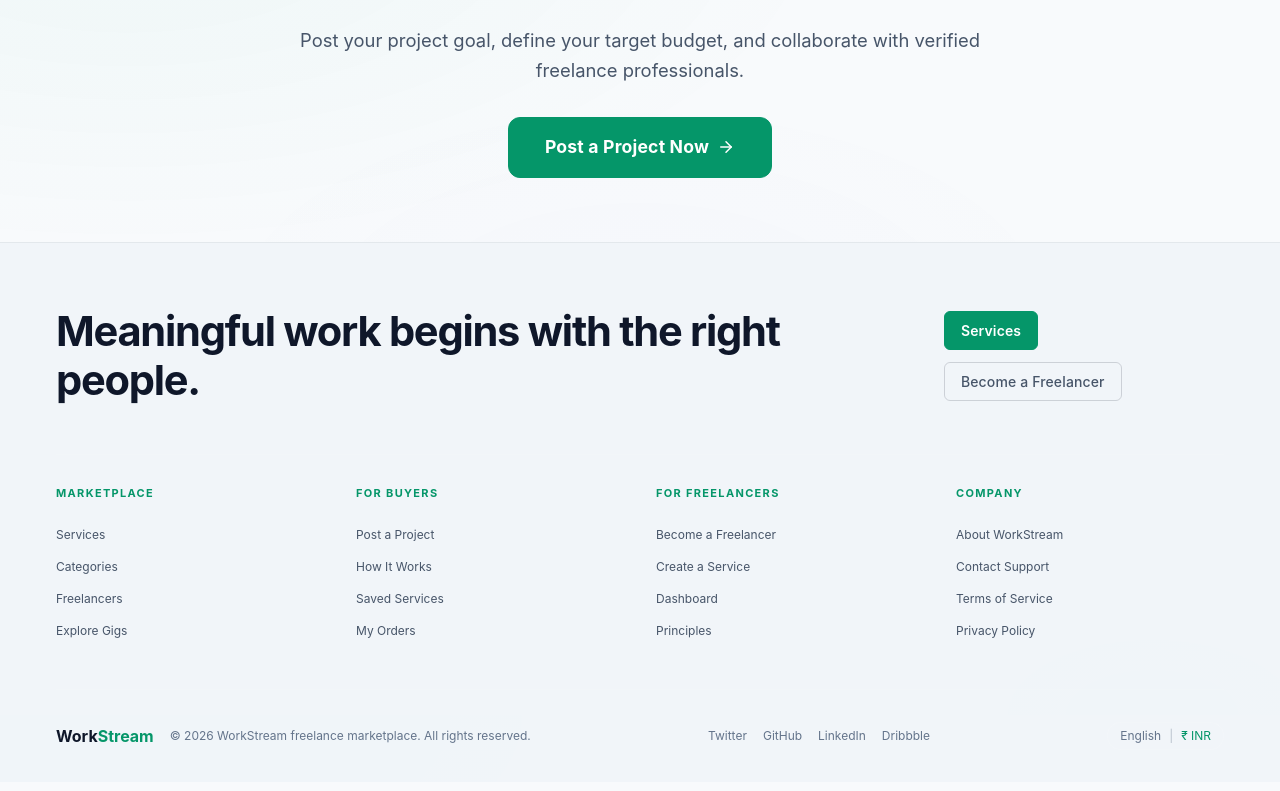
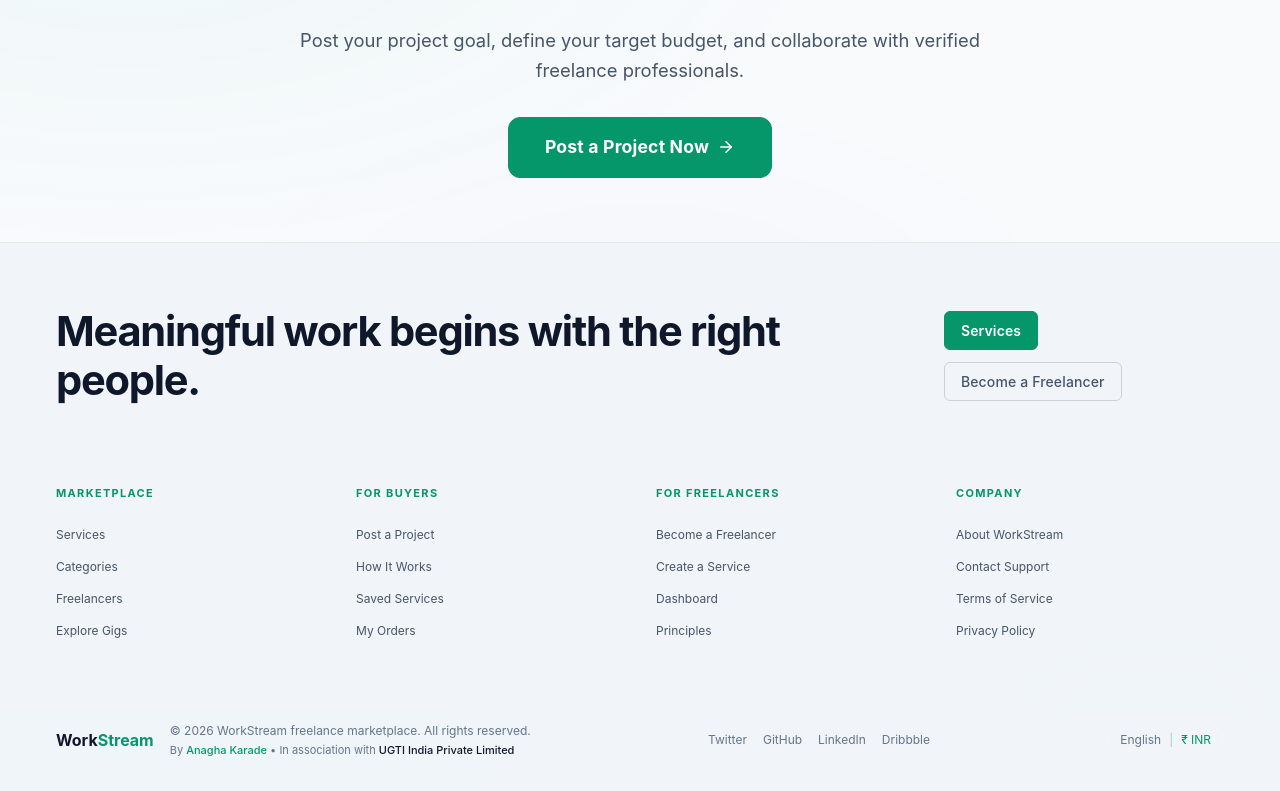
Before and after one commit to anaghakarade/freelance-marketplace, a React (Vite) app: page / in a window 1280 px wide. Shown: the part 4085-4876 px from the top of the page. Built offline with nearby package versions, Linux system fonts and the light colour scheme; no server answers; the HTML template or start-up script is replaced by a standard one.

Commit message:
Add Anagha Karade and UGTI India Private Limited attribution to footer

```diff
--- a/src/components/layout/Footer.jsx
+++ b/src/components/layout/Footer.jsx
@@ -82,7 +82,12 @@ const Footer = () => {
         <div className="footer-bottom-bar">
           <div className="footer-copyright">
             <Link to="/" className="footer-brand-logo">Work<span>Stream</span></Link>
-            <span>&copy; {new Date().getFullYear()} {t('footer.copyright')}</span>
+            <div className="footer-meta-info">
+              <span>&copy; {new Date().getFullYear()} {t('footer.copyright')}</span>
+              <span className="footer-attribution">
+                By <span className="author-name">Anagha Karade</span> &bull; In association with <span className="author-company">UGTI India Private Limited</span>
+              </span>
+            </div>
           </div>
 
           <div className="footer-social-links">
--- a/src/styles/layout.css
+++ b/src/styles/layout.css
@@ -590,6 +590,27 @@
   gap: var(--space-md);
 }
 
+.footer-meta-info {
+  display: flex;
+  flex-direction: column;
+  gap: 2px;
+}
+
+.footer-attribution {
+  font-size: 11px;
+  color: var(--color-text-light);
+}
+
+.footer-attribution .author-name {
+  color: var(--color-accent);
+  font-weight: var(--weight-medium);
+}
+
+.footer-attribution .author-company {
+  color: var(--color-text-main);
+  font-weight: var(--weight-medium);
+}
+
 .footer-brand-logo {
   font-size: var(--text-base);
   font-weight: var(--weight-bold);
```
